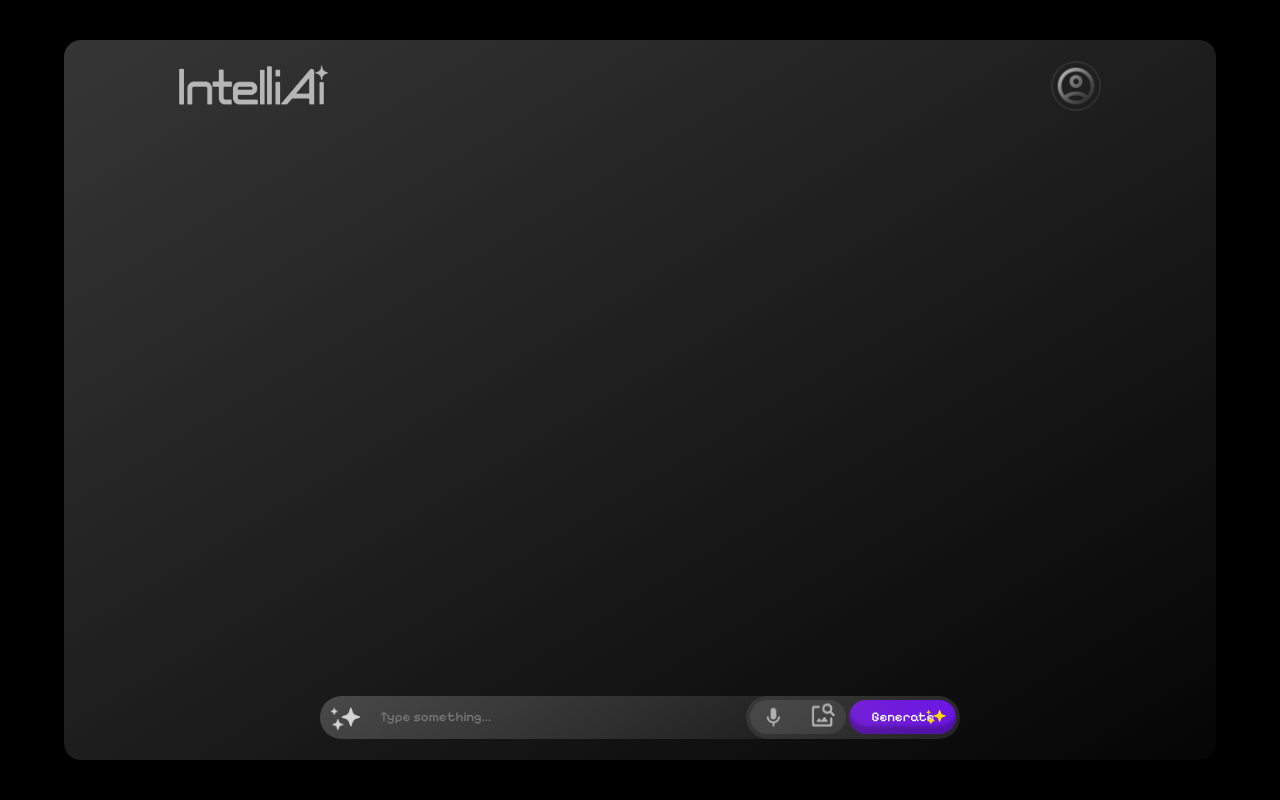
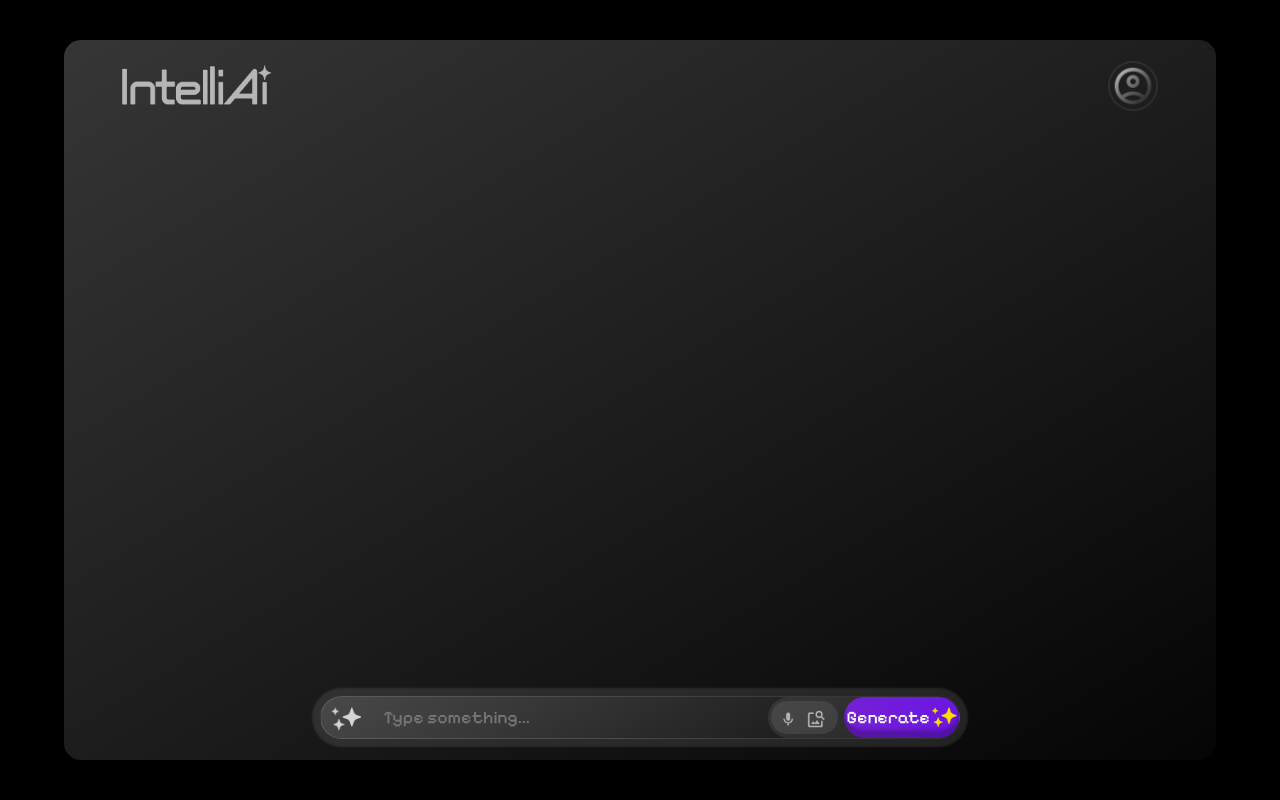
Before and after one commit to MayuraPatkar/intelliAi, a Django app: template templates/intelliAi.html in a window 1280 px wide. Run offline with Django 5.2, Linux system fonts and the light colour scheme; the template is opened without the code that fills it, so the values that code supplies are empty.

Commit message:
Update intelliAi.html

```diff
--- a/templates/intelliAi.html
+++ b/templates/intelliAi.html
@@ -39,7 +39,7 @@
         }
 
         .header {
-            width: 80%;
+            width: 90%;
             height: 10%;
             display: flex;
             justify-content: space-between;
@@ -143,11 +143,25 @@
             width: 50vw;
             height: 65vh;
             color: white;
-            overflow-y: scroll;
+            overflow-y: auto;
+        }
+
+        #h2 {
+            position: absolute;
+            top: 45%;
+            left: 35%;
+            font-size: 2rem;
+            font-family: "Pixelify Sans", sans-serif;
+            display: none;
         }
 
         .chat-box::-webkit-scrollbar {
             width: 8px;
+            display: none;
+        }
+
+        .chat-box:hover::-webkit-scrollbar {
+            display: block;
         }
 
         .chat-box::-webkit-scrollbar-track {
@@ -159,10 +173,6 @@
             background-color: #7E7E7E;
             border-radius: 50px;
             border: 2px solid #7E7E7E80;
-            width: 50px;
-            height: 20px;
-            margin-left: -15px;
-            margin-right: -15px;
         }
 
         .chat-box::-webkit-scrollbar-thumb:hover {
@@ -221,6 +231,8 @@
             justify-content: space-between;
             align-items: center;
             background: linear-gradient(148.6deg, rgba(214, 214, 214, 0.25) 0%, rgba(214, 214, 214, 0.025) 100%);
+            border: 1px solid rgba(255, 255, 255, 0.123);
+            box-shadow: 0px 0px 1.99px 7.9px #FFFFFF1A;
         }
 
         #user-input>img {
@@ -234,6 +246,7 @@
             border-radius: 50px;
             width: 63%;
             height: 90%;
+            font-size: 1.1rem;
             font-family: "Pixelify Sans", sans-serif;
             background-color: transparent;
             outline: none;
@@ -244,17 +257,18 @@
         .alltgr {
             background: #D6D6D61A;
             border-radius: 50px;
-            height: 100%;
-            width: 35%;
+            height: 99%;
+            width: 30%;
             display: flex;
-            justify-content: space-evenly;
+            justify-content: space-between;
             align-items: center;
         }
 
         .abilities {
             height: 80%;
-            width: 45%;
+            width: 35%;
             border-radius: 50px;
+            margin-left: 2%;
             background: #D6D6D61A;
             display: flex;
             justify-content: center;
@@ -266,28 +280,44 @@
         }
 
         .custom-file-label {
+            width: 50%;
+            height: 100%;
+            border-top-right-radius: 50px;
+            border-bottom-right-radius: 50px;
             background-color: transparent;
             cursor: pointer;
             transition: background-color 0.3s ease;
         }
 
         .custom-file-label img {
-            width: 50px;
-            height: 50px;
+            width: 65%;
+            height: 110%;
+            object-fit: cover;
+        }
+
+        .custom-file-label:hover {
+            background-color: #D6D6D61A;
+            ;
         }
 
         #startBtn {
-            width: 50px;
-            height: 50px;
+            width: 50%;
+            height: 100%;
+            border-top-left-radius: 50px;
+            border-bottom-left-radius: 50px;
             background-color: transparent;
             border: none;
             cursor: pointer;
-            color: white;
         }
 
         #startBtn img {
-            width: 50px;
-            height: 50px;
+            width: 70%;
+            height: 110%;
+            object-fit: cover;
+        }
+
+        #startBtn:hover {
+            background-color: #D6D6D61A;
         }
 
 
@@ -300,26 +330,27 @@
             cursor: pointer;
         }
 
-        input[type='submit'] {
-            width: 100%;
+        button[type="submit"] {
+            width: 60%;
             height: 100%;
+            font-size: 1.1rem;
             font-family: "Pixelify Sans", sans-serif;
             background: radial-gradient(100% 1362.48% at 0% 0%, #7420D5 0%, #6C16E4 100%);
             box-shadow: 0px 3.98px 1.99px 0px #FFFFFF40 inset;
             box-shadow: 0px -7.97px 3.98px 0px #00000040 inset;
             border: none;
             border-radius: 50px;
+            display: flex;
             color: white;
             cursor: pointer;
+            align-items: center;
+            justify-content: center;
         }
 
-        .starlogo {
-            position: absolute;
-            top: 50%;
-            right: 10px;
-            transform: translateY(-50%);
-            width: 20px;
-            height: auto;
+        button[type="submit"] img {
+            width: 25px;
+            height: 20px;
+            margin-left: 2px;
         }
     </style>
 </head>
@@ -338,7 +369,9 @@
                 <button id="delete-account">Delete Account</button>
             </div>
         </div>
-        <div class="chat-box" id="chat-box"></div>
+        <div class="chat-box" id="chat-box">
+            <p id="h2">How can I help you today?</p>
+        </div>
         <form id="user-input">
             <img src="{% static 'stars.png' %}">
             <input type="text" id="user-message" placeholder="Type something..." autocomplete="off">
@@ -348,10 +381,10 @@
                     <label for="image" class="custom-file-label"><img src="{% static 'image.png' %}"></label>
                     <input type="file" id="image" accept="image/*" class="custom-file-input">
                 </div>
-                <div class="input-with-image">
-                    <input type="submit" value="Generate" class="submit-button">
-                    <img src="{% static 'yellowstar.png' %}" class="starlogo">
-                </div>
+                <button type="submit" class="submit-button">
+                    Generate
+                    <img src="{% static 'yellowstar.png' %}" alt="Star">
+                </button>
             </div>
         </form>
     </div>
@@ -376,12 +409,15 @@
             .then(response => response.json())
             .then(data => {
                 const chatHistoryDiv = document.getElementById('chat-box');
-                chatHistoryDiv.innerHTML = '';
-
-                data.forEach(chat => {
-                    appendMessage('user', chat.prompt);
-                    appendMessage('ai', chat.response);
-                });
+                const h2 = document.getElementById('h2');
+                h2.style.display = 'block';
+                if (data != "") {
+                    chatHistoryDiv.innerHTML = '';
+                    data.forEach(chat => {
+                        appendMessage('user', chat.prompt);
+                        appendMessage('ai', chat.response);
+                    });
+                }
             })
             .catch(error => {
                 console.error('Error fetching chat history:', error);
@@ -412,6 +448,8 @@
     }
 
     form.addEventListener('submit', function (event) {
+        const h2 = document.getElementById('h2');
+        h2.style.display = 'none';
         event.preventDefault();
         handleFormSubmit();
     });
@@ -419,6 +457,8 @@
     const user_input = document.getElementById('user-message');
     user_input.addEventListener('keydown', function (event) {
         if (event.key === 'Enter') {
+            const h2 = document.getElementById('h2');
+            h2.style.display = 'none';
             event.preventDefault();
             handleFormSubmit();
         }
@@ -447,8 +487,8 @@
     function sendPrompt(formData) {
         state = "sending";
         const xhr = new XMLHttpRequest();
-        // xhr.open('POST', 'https://7ckg460s-8000.inc1.devtunnels.ms/ai-response/');
-        xhr.open('POST', 'http://127.0.0.1:8000/ai-response/');
+        xhr.open('POST', 'https://7ckg460s-8000.inc1.devtunnels.ms/ai-response/');
+        // xhr.open('POST', 'http://127.0.0.1:8000/ai-response/');
         xhr.onload = function () {
             if (xhr.status === 200) {
                 const response = JSON.parse(xhr.responseText);
@@ -510,8 +550,8 @@
     logout.addEventListener('click', function (event) {
         event.preventDefault();
         const xhr = new XMLHttpRequest();
-        // xhr.open('POST', 'https://7ckg460s-8000.inc1.devtunnels.ms/logout/');
-        xhr.open('POST', 'http://127.0.0.1:8000/logout/');
+        xhr.open('POST', 'https://7ckg460s-8000.inc1.devtunnels.ms/logout/');
+        // xhr.open('POST', 'http://127.0.0.1:8000/logout/');
         xhr.onload = function () {
             if (xhr.status === 200) {
                 const response = JSON.parse(xhr.responseText);
@@ -526,12 +566,14 @@
     clearData.addEventListener('click', function (event) {
         event.preventDefault();
         const xhr = new XMLHttpRequest();
-        // xhr.open('POST', 'https://7ckg460s-8000.inc1.devtunnels.ms/clear-data/');
-        xhr.open('POST', 'http://127.0.0.1:8000/clear-data/');
+        xhr.open('POST', 'https://7ckg460s-8000.inc1.devtunnels.ms/clear-data/');
+        // xhr.open('POST', 'http://127.0.0.1:8000/clear-data/');
         xhr.onload = function () {
             if (xhr.status === 200) {
                 const response = JSON.parse(xhr.responseText);
-                chatBox.innerHTML = ``;
+                chatBox.innerHTML = `<p id="h2">How can I help you today?</p>`;
+                const h2 = document.getElementById('h2');
+                h2.style.display = 'block';
             } else {
                 console.error('Request failed. Status: ' + xhr.status);
             }
@@ -542,8 +584,8 @@
     deleteAccount.addEventListener('click', function (event) {
         event.preventDefault();
         const xhr = new XMLHttpRequest();
-        // xhr.open('POST', 'https://7ckg460s-8000.inc1.devtunnels.ms/kill-account/');
-        xhr.open('POST', 'http://127.0.0.1:8000/kill-account/');
+        xhr.open('POST', 'https://7ckg460s-8000.inc1.devtunnels.ms/kill-account/');
+        // xhr.open('POST', 'http://127.0.0.1:8000/kill-account/');
         xhr.setRequestHeader("Content-Type", "application/json;charset=UTF-8");
         xhr.onload = function () {
             if (xhr.status === 200) {
```
